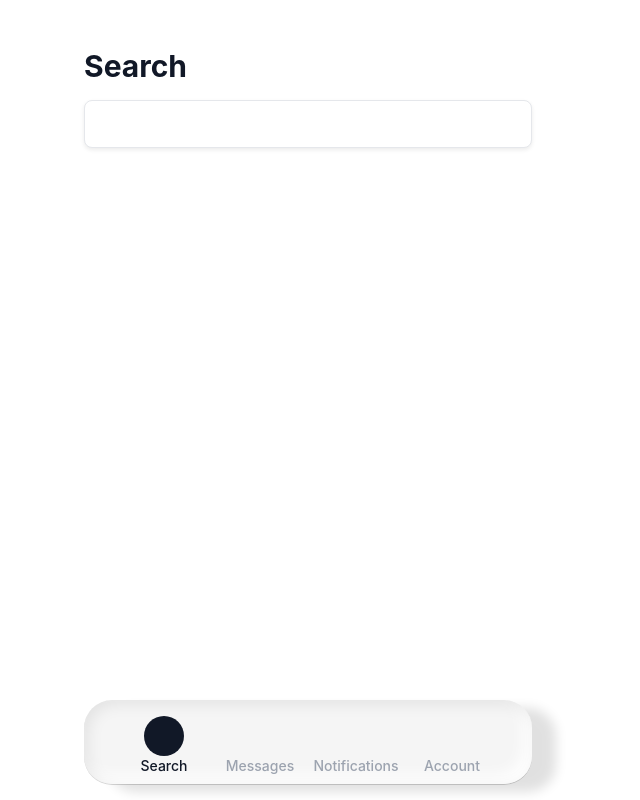
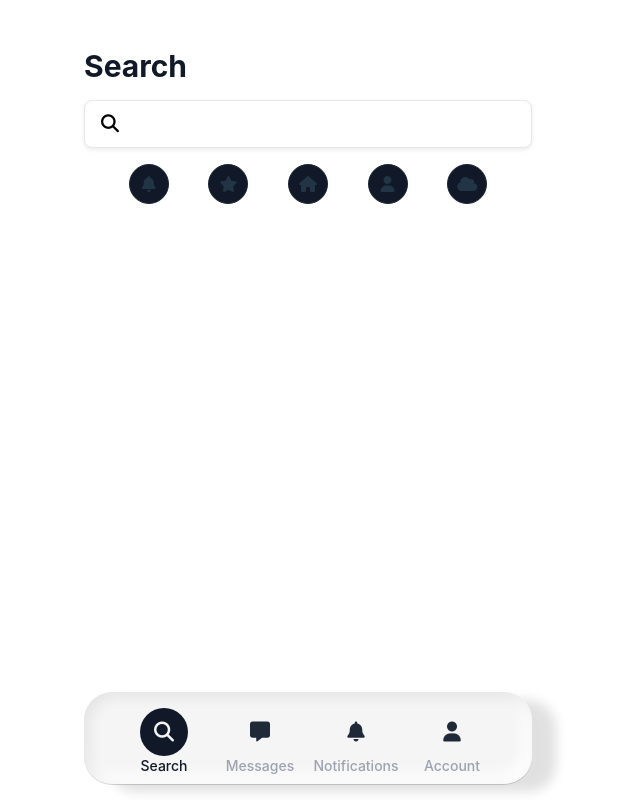
Before and after one commit to Hecalim/OnPharma-test, a Vue app: page /tab1 in a window 1280 px wide. Shown: the whole page, without its empty margins (332-972 px from the left). Built offline with nearby package versions, Linux system fonts and the light colour scheme.

Commit message:
add icon and store checkbox

```diff
--- a/index.html
+++ b/index.html
@@ -10,4 +10,5 @@
     <div id="app"></div>
     <script type="module" src="/src/main.js"></script>
   </body>
+  <script src="https://kit.fontawesome.com/fb110c8367.js" crossorigin="anonymous"></script>
 </html>
--- a/src/App.vue
+++ b/src/App.vue
@@ -43,10 +43,10 @@ export default {
   data() {
     return {
       tabs: [
-        { name: 'Search', iconClass: 'search-icon' },
-        { name: 'Messages', iconClass: 'message-icon' },
-        { name: 'Notifications', iconClass: 'notification-icon' },
-        { name: 'Account', iconClass: 'account-icon' }
+        { name: 'Search', iconClass: 'fa-search' },
+        { name: 'Messages', iconClass: 'fa-message' },
+        { name: 'Notifications', iconClass: 'fa-bell' },
+        { name: 'Account', iconClass: 'fa-user' }
       ],
       activeTab: 0,  // Tab 1 is active
 
--- a/src/components/NavItem.vue
+++ b/src/components/NavItem.vue
@@ -4,7 +4,7 @@
       @click="handleClick"
       :class="['nav-item', { 'nav-item__active': isActive }]"
     >
-      <i class="fa" :class="iconClass"></i>
+      <i class="fa  text-xl" :class="[iconClass, isActive ? 'text-gray-100': 'text-gray-800']"></i>
       <span>{{ name }}</span>
     </button>
   </template>
@@ -28,7 +28,7 @@
   .nav-item {
     @apply bg-transparent grow shrink basis-0 cursor-pointer flex flex-col items-center justify-center;
     i{
-        @apply flex items-center justify-center w-[40px] aspect-square rounded-full;
+        @apply flex items-center justify-center w-[48px] aspect-square rounded-full;
     }
     span{
         @apply text-gray-400 text-sm font-medium;
--- a/src/components/Tab1.vue
+++ b/src/components/Tab1.vue
@@ -7,15 +7,26 @@ const store = useTabStore();
 
 <template class="grow shrink basis-0">
     <h2 class="main-title">Search</h2>
-    <label for="search" class="input flex flex-row p-0">
-      <i ></i>
-      <input type="search" name="" id="" class="grow">
+    <label for="search" class="input flex flex-row items-center justify-start gap-x-4 p-0">
+      <i class="fa-solid fa-search"></i>
+      <input type="search" name="search" id="search" class="grow bg-transparent">
     </label>
     <div class="flex flex-row items-start justify-between w-[80%] mx-auto">
-      <button type="button" class="aspect-square"></button>
-      <button type="button" class="aspect-square"></button>
-      <button type="button" class="aspect-square"></button>
-      <button type="button" class="aspect-square"></button>
+      <button type="button" class="btn w-[48px]">
+        <i class="fa fa-bell"></i>
+      </button>
+      <button type="button" class="btn">
+        <i class="fa fa-star"></i>
+      </button>
+      <button type="button" class="btn">
+        <i class="fa fa-home"></i>
+      </button>
+      <button type="button" class="btn">
+        <i class="fa fa-user"></i>
+      </button>
+      <button type="button" class="btn">
+        <i class="fa fa-cloud"></i>
+      </button>
     </div>
 </template>
 
--- a/src/components/Tab3.vue
+++ b/src/components/Tab3.vue
@@ -13,7 +13,7 @@ const store = useTabStore();
       Enable notifications
     </span>
     <label class="switch">
-      <input type="checkbox" name="switch" id="switch">
+      <input type="checkbox" name="switch" id="switch" v-model="store.formData.tab3.checkbox">
       <span></span>
     </label>
   </div>
--- a/src/store/store.js
+++ b/src/store/store.js
@@ -8,7 +8,7 @@ export const useTabStore = defineStore('tabStore', {
     formData: {
       tab1: { },
       tab2: { },
-      tab3: { },
+      tab3: { checkbox: false},
       tab4: { firstname: '', lastname: '', email: '', phone: '', contractName:''}
     }
   }),
--- a/src/style.css
+++ b/src/style.css
@@ -102,6 +102,16 @@ h1 {
   line-height: 1.1;
 }
 
+.btn{
+  @apply w-[40px] aspect-square bg-gray-900 border border-gray-800 rounded-full;
+  &:hover{
+    @apply bg-gray-600 border-gray-500;
+  }
+  &:active{
+    @apply bg-gray-900 border-gray-800;
+    transform: scale(.9);
+  }
+}
 .card {
   padding: 2em;
 }
```
